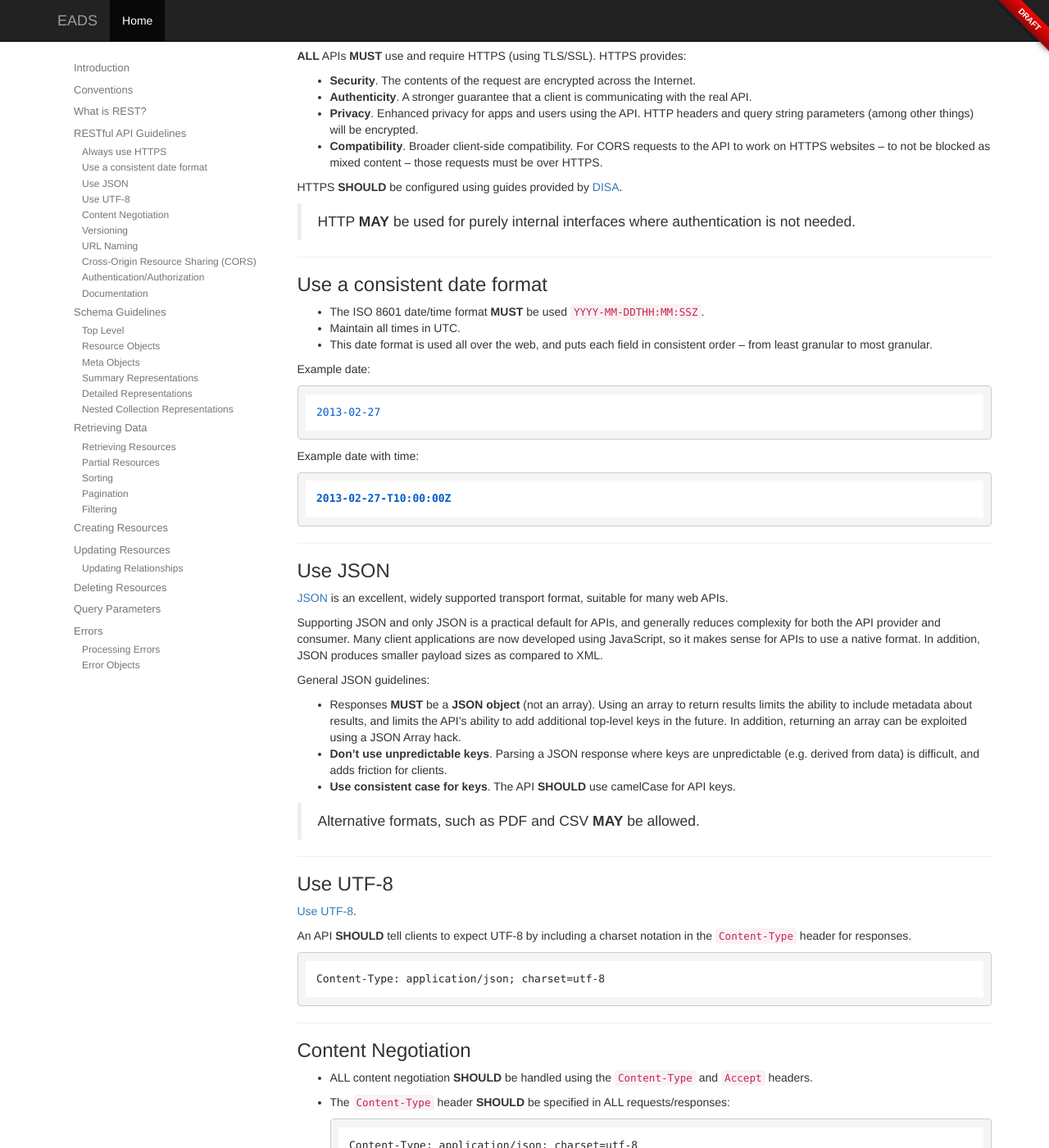
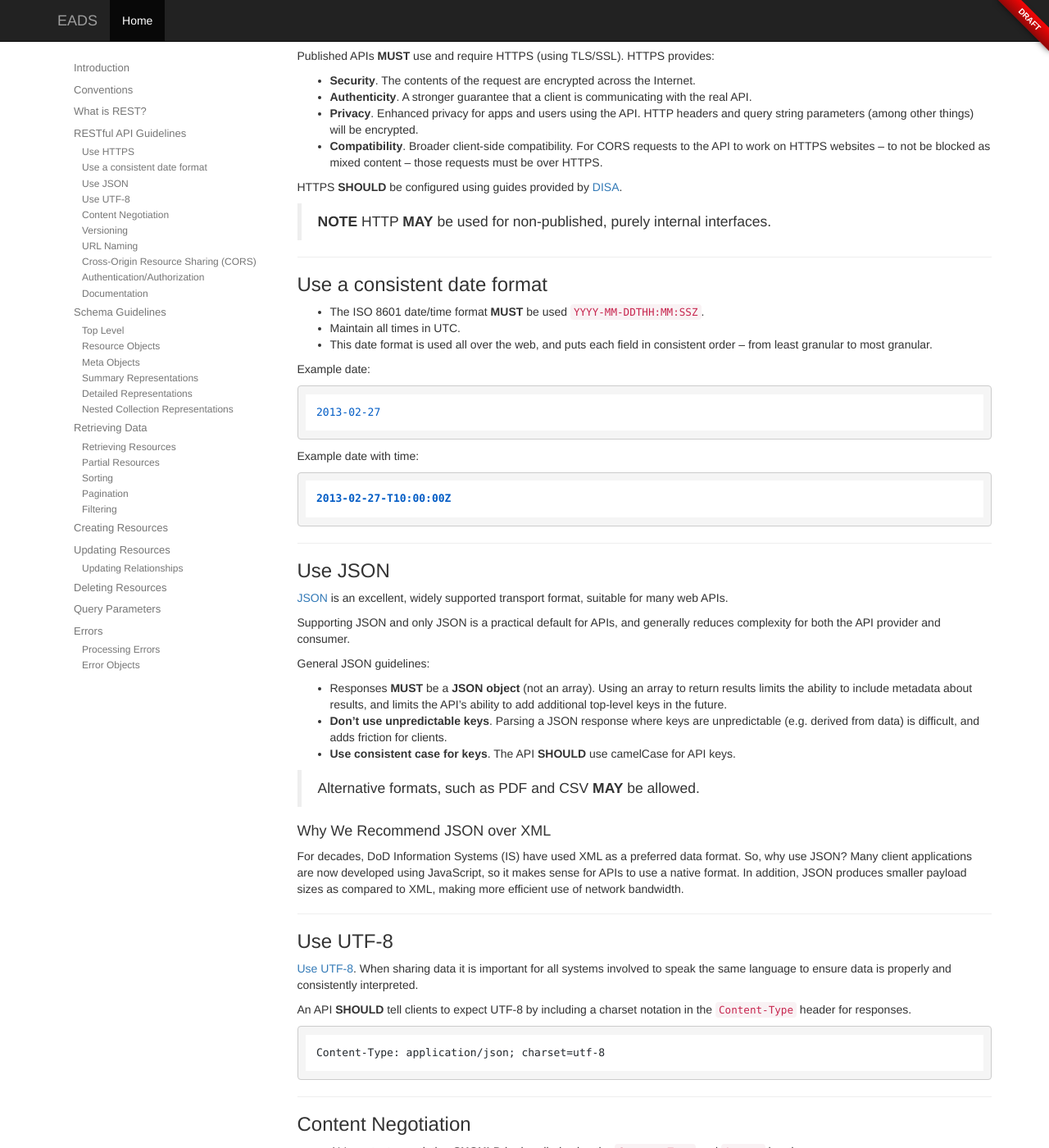
Before and after one commit to DoDCIO/eads, a Jekyll site: the page built from index.md, in a window 1280 px wide and 1400 px high, scrolled down 1119 px. Shown: the whole window at 82% size. Built offline with Jekyll 4.4.1, drawn with Linux system fonts in a browser that asks for light colours; nearby versions of some CDN libraries; some of the changed text lies outside the part shown.

Commit message:
Updates based on feedback

```diff
--- a/index.md
+++ b/index.md
@@ -51,9 +51,9 @@ This section describes general guidelines for RESTful APIs.
 
 <hr/>
 
-### <a href="#https" id="https" class="headerlink"></a> Always use HTTPS
+### <a href="#https" id="https" class="headerlink"></a> Use HTTPS
 
-**ALL** APIs **MUST** use and require HTTPS (using TLS/SSL). HTTPS provides:
+Published APIs **MUST** use and require HTTPS (using TLS/SSL). HTTPS provides:
 
 * **Security**. The contents of the request are encrypted across the Internet.
 * **Authenticity**. A stronger guarantee that a client is communicating with the real API.
@@ -62,7 +62,7 @@ This section describes general guidelines for RESTful APIs.
 
 HTTPS **SHOULD** be configured using guides provided by [DISA](http://iase.disa.mil/pki-pke/Pages/admin.aspx).
 
-> HTTP **MAY** be used for purely internal interfaces where authentication is not needed.
+> **NOTE** HTTP **MAY** be used for non-published, purely internal interfaces.
 
 <hr/>
 
@@ -90,21 +90,25 @@ Example date with time:
 
 [JSON](https://en.wikipedia.org/wiki/JSON) is an excellent, widely supported transport format, suitable for many web APIs.
 
-Supporting JSON and only JSON is a practical default for APIs, and generally reduces complexity for both the API provider and consumer.  Many client applications are now developed using JavaScript, so it makes sense for APIs to use a native format.  In addition, JSON produces smaller payload sizes as compared to XML.
+Supporting JSON and only JSON is a practical default for APIs, and generally reduces complexity for both the API provider and consumer.
 
 General JSON guidelines:
 
-* Responses **MUST** be a **JSON object** (not an array). Using an array to return results limits the ability to include metadata about results, and limits the API's ability to add additional top-level keys in the future.  In addition, returning an array can be exploited using a JSON Array hack.
+* Responses **MUST** be a **JSON object** (not an array). Using an array to return results limits the ability to include metadata about results, and limits the API's ability to add additional top-level keys in the future.
 * **Don't use unpredictable keys**. Parsing a JSON response where keys are unpredictable (e.g. derived from data) is difficult, and adds friction for clients.
 * **Use consistent case for keys**. The API **SHOULD** use camelCase for API keys.
 
 > Alternative formats, such as PDF and CSV **MAY** be allowed.
 
+#### Why We Recommend JSON over XML
+
+For decades, DoD Information Systems (IS) have used XML as a preferred data format.  So, why use JSON?  Many client applications are now developed using JavaScript, so it makes sense for APIs to use a native format.  In addition, JSON produces smaller payload sizes as compared to XML, making more efficient use of network bandwidth.
+
 <hr/>
 
 ### <a href="#utf8" id="utf8" class="headerlink"></a> Use UTF-8
 
-[Use UTF-8](http://utf8everywhere.org/).
+[Use UTF-8](http://utf8everywhere.org/).  When sharing data it is important for all systems involved to speak the same language to ensure data is properly and consistently interpreted.
 
 An API **SHOULD** tell clients to expect UTF-8 by including a charset notation in the `Content-Type` header for responses.
 
@@ -144,7 +148,7 @@ Content-Type: application/json; charset=utf-8
 * Version names **MUST** be integers, not decimal numbers, preceded by the letter `v`: `v1`, `v2`, `v3`...
 * Include the version number as part of the request path: `https://[BASE_URL]/[VERSION]/[RESOURCE]`
 * The API **SHOULD** respond with a `406 Not Acceptable` status code if a request specifies an unsupported version.
-* Increment the version number any time breaking changes are introduced.
+* Increment the version number any time breaking changes are introduced.  Breaking changes are any changes that would cause an existing client to stop working as expected.
 * Maintain APIs at least one version back.
 
 <hr/>
@@ -206,6 +210,8 @@ This section describes the structure of request/response documents.  These docum
 ### <a href="#top-level" id="top-level" class="headerlink"></a> Top Level
 
 A JSON object **MUST** be at the root of every request/response document.  This object defines a document's "top level".
+
+> Returning an array at the root level of a response is vulnerable to a CSRF attack whereby an external website can access the response data.
 
 A document **MUST** contain at least one of the following top-level members:
 
```
